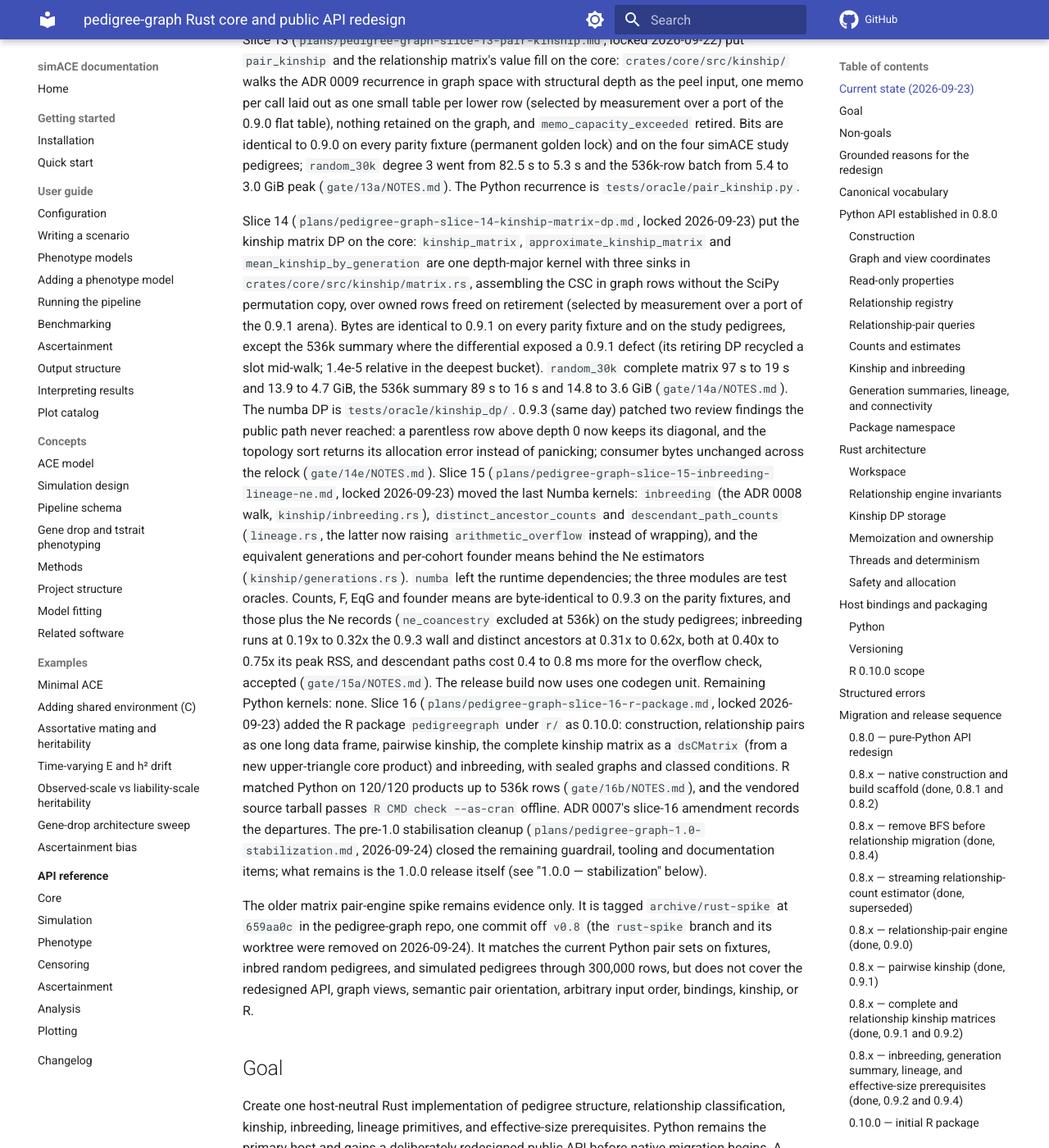
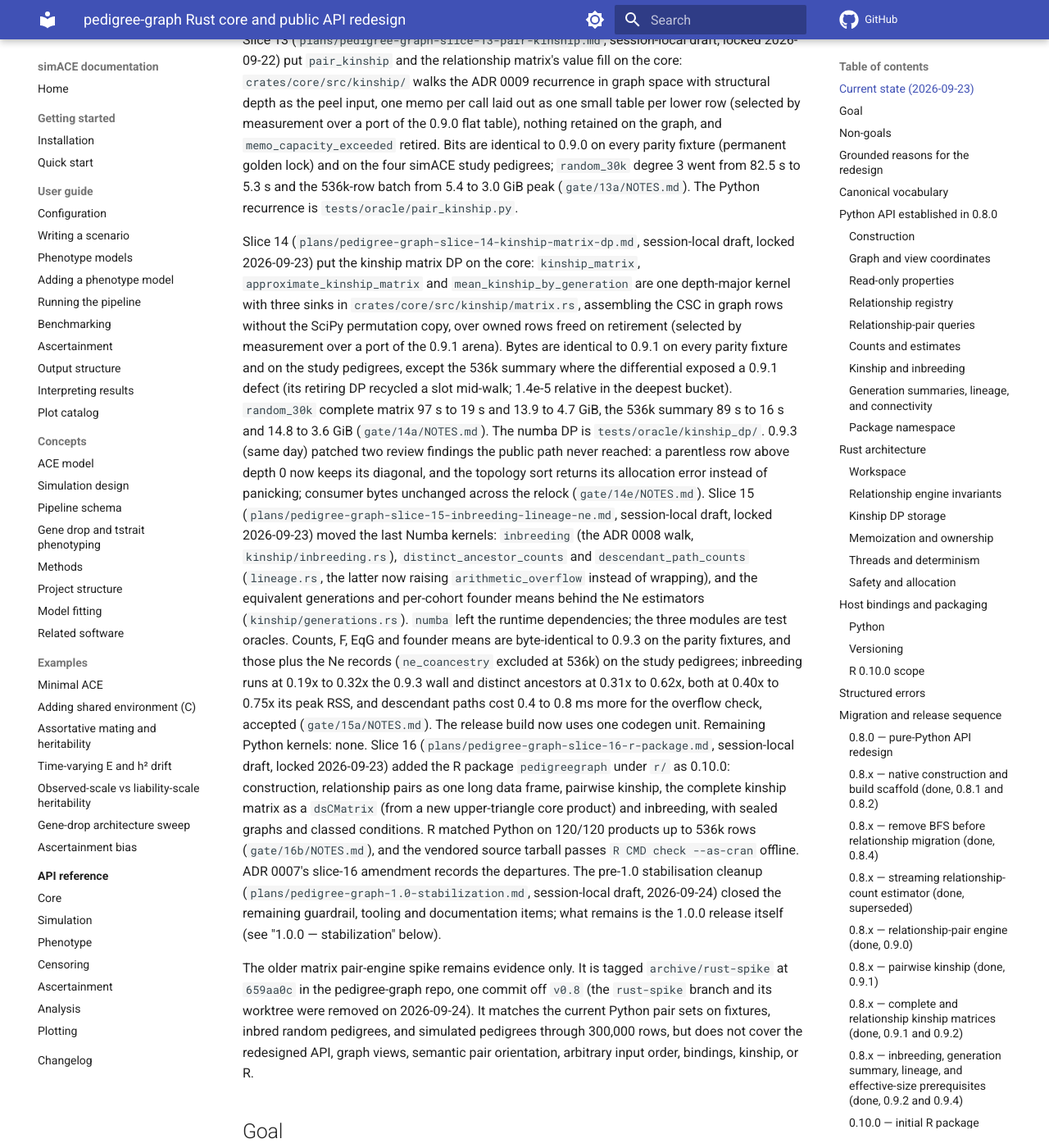
Before and after one commit to rwaples/simACE, an MkDocs documentation site: the page built from docs/plans/pedigree-graph-rust-core.md, in a window 1280 px wide and 1400 px high, scrolled down 1924 px. Shown: the whole window at 82% size. Built offline with MkDocs 1.6.1 and Material for MkDocs 9.7.7, drawn with Linux system fonts in a browser that asks for light colours; comment, search, counter and statistics services are not loaded; some of the changed text lies outside the part shown.

Commit message:
Mark citations of gitignored plan drafts as session-local
ADRs 0020-0022 and the rust-core plan cite files under plans/, which only
the author's checkout has. Label them the way ADR 0017 already does, so a
reader knows the path will not resolve.

```diff
--- a/docs/plans/pedigree-graph-rust-core.md
+++ b/docs/plans/pedigree-graph-rust-core.md
@@ -6,7 +6,7 @@ and ADR 0007 (Rust core, host boundary, and release,
 `external/pedigree-graph/docs/adr/0007-rust-core-host-boundary-and-release.md`),
 as amended by ADR 0010 (the relationship engine streams rows and saturates
 multiplicity at two) and ADR 0011 (the scalar estimate's exact set). Implementation
-has begun; see "Current state" below. Supersedes `plans/pedigree-graph-rust-core.md`.
+has begun; see "Current state" below. Supersedes `plans/pedigree-graph-rust-core.md` (session-local draft).
 
 ## Current state (2026-09-23)
 
@@ -23,7 +23,7 @@ Rust pair engine with a pair sink in place of the counter, not a second
 implementation, and that its saturating multiplicity replaces the spike's unchecked
 `i32` arithmetic.
 
-Slice 10a (2026-09-09, `plans/pedigree-graph-slice-10-native-scaffold.md`) closed the
+Slice 10a (2026-09-09, `plans/pedigree-graph-slice-10-native-scaffold.md`, session-local draft) closed the
 scaffold gap in the pedigree-graph working tree: `crates/python` is the PyO3
 `pedigree_graph._native` module (`abi3-py313`), `pyproject.toml` builds with maturin
 and takes its version from `[workspace.package]`, and the first migrated kernels are
@@ -34,7 +34,7 @@ order) with the numba and NumPy originals deleted and oracles kept under
 0.8.1 wheel (gate records under `docs/pedigree-graph-0.8-migration/gate/10a/` and
 `10c/` in the pedigree-graph repo).
 
-Slice 10b (`plans/pedigree-graph-slice-10b-native-construction.md`) moved
+Slice 10b (`plans/pedigree-graph-slice-10b-native-construction.md`, session-local draft) moved
 construction proper into the core: `crates/core/src/graph.rs` builds the pedigree
 from host-coerced int64 columns (range, sex encoding, duplicate and shared-parent
 ids, id→row resolution, topology, the MZ contract, optional-column collapse, the
@@ -45,7 +45,7 @@ coercion (frames, nullable dtypes, host nulls) stays in `_input.py`. The 0.8.1 r
 survive as `tests/oracle/construction.py` behind a Hypothesis differential. 10b
 published 0.8.2.
 
-Slice 11 (`plans/pedigree-graph-slice-11-relationship-counts.md`) wired
+Slice 11 (`plans/pedigree-graph-slice-11-relationship-counts.md`, session-local draft) wired
 `PedigreeGraph.relationship_counts` and `PedigreeView.relationship_counts` to the
 engine. The engine's category definitions stayed the 0.7.1 ones; the ADR 0006
 closest-category rule is a per-row precedence fold over the final sets (ADR 0010,
@@ -67,7 +67,7 @@ lifecycle; `RelationshipCountResult` lost `approximate` and `clamped`. Callers t
 need every category use the native `relationship_counts`. So there is no estimator
 left to port, and the next open step is the relationship-pair engine.
 
-Slice 12 (`plans/pedigree-graph-slice-12-relationship-pairs-v2.md`) put
+Slice 12 (`plans/pedigree-graph-slice-12-relationship-pairs-v2.md`, session-local draft) put
 `relationship_pairs` on the Rust row-streaming engine and published 0.9.0
 (2026-09-20): graph and view blocks element for element what the SciPy matrix
 engine returned, the matrix engine kept as `tests/oracle/relationship_pairs.py`,
@@ -77,7 +77,7 @@ test seam, and `ResourceError("allocation_failed")`. Gate records
 where the consumer gate tools now live (`tools/consumer_gate.py`,
 `tools/byte_parity.sh`; renamed from `pg08_*` / `pg09_*` on 2026-09-24).
 
-Slice 13 (`plans/pedigree-graph-slice-13-pair-kinship.md`, locked 2026-09-22)
+Slice 13 (`plans/pedigree-graph-slice-13-pair-kinship.md`, session-local draft, locked 2026-09-22)
 put `pair_kinship` and the relationship matrix's value fill on the core:
 `crates/core/src/kinship/` walks the ADR 0009 recurrence in graph space with
 structural depth as the peel input, one memo per call laid out as one small
@@ -88,7 +88,7 @@ and on the four simACE study pedigrees; `random_30k` degree 3 went from
 82.5 s to 5.3 s and the 536k-row batch from 5.4 to 3.0 GiB peak
 (`gate/13a/NOTES.md`). The Python recurrence is `tests/oracle/pair_kinship.py`.
 
-Slice 14 (`plans/pedigree-graph-slice-14-kinship-matrix-dp.md`, locked
+Slice 14 (`plans/pedigree-graph-slice-14-kinship-matrix-dp.md`, session-local draft, locked
 2026-09-23) put the kinship matrix DP on the core: `kinship_matrix`,
 `approximate_kinship_matrix` and `mean_kinship_by_generation` are one
 depth-major kernel with three sinks in `crates/core/src/kinship/matrix.rs`,
@@ -104,7 +104,7 @@ the deepest bucket). `random_30k` complete matrix 97 s to 19 s and 13.9 to
 reached: a parentless row above depth 0 now keeps its diagonal, and the
 topology sort returns its allocation error instead of panicking; consumer
 bytes unchanged across the relock (`gate/14e/NOTES.md`).
-Slice 15 (`plans/pedigree-graph-slice-15-inbreeding-lineage-ne.md`, locked
+Slice 15 (`plans/pedigree-graph-slice-15-inbreeding-lineage-ne.md`, session-local draft, locked
 2026-09-23) moved the last Numba kernels: `inbreeding` (the ADR 0008 walk,
 `kinship/inbreeding.rs`), `distinct_ancestor_counts` and
 `descendant_path_counts` (`lineage.rs`, the latter now raising
@@ -119,7 +119,7 @@ inbreeding runs at 0.19x to 0.32x the 0.9.3 wall and distinct ancestors at
 cost 0.4 to 0.8 ms more for the overflow check, accepted
 (`gate/15a/NOTES.md`). The release build now uses one codegen unit.
 Remaining Python kernels: none.
-Slice 16 (`plans/pedigree-graph-slice-16-r-package.md`, locked 2026-09-23)
+Slice 16 (`plans/pedigree-graph-slice-16-r-package.md`, session-local draft, locked 2026-09-23)
 added the R package `pedigreegraph` under `r/` as 0.10.0: construction,
 relationship pairs as one long data frame, pairwise kinship, the complete
 kinship matrix as a `dsCMatrix` (from a new upper-triangle core product) and
@@ -127,7 +127,7 @@ inbreeding, with sealed graphs and classed conditions. R matched Python on
 120/120 products up to 536k rows (`gate/16b/NOTES.md`), and the vendored
 source tarball passes `R CMD check --as-cran` offline. ADR 0007's slice-16
 amendment records the departures. The pre-1.0 stabilisation cleanup
-(`plans/pedigree-graph-1.0-stabilization.md`, 2026-09-24) closed the remaining
+(`plans/pedigree-graph-1.0-stabilization.md`, session-local draft, 2026-09-24) closed the remaining
 guardrail, tooling and documentation items; what remains is the 1.0.0 release
 itself (see "1.0.0 — stabilization" below).
 
@@ -737,7 +737,7 @@ Close or explicitly disposition all deferred issues, remove temporary migration
 allowlists, complete architecture guardrails, decide whether to publish the Rust core,
 and verify supported Python/R artifacts from clean installations.
 
-The pre-1.0 cleanup (`plans/pedigree-graph-1.0-stabilization.md`, 2026-09-24, no
+The pre-1.0 cleanup (`plans/pedigree-graph-1.0-stabilization.md`, session-local draft, 2026-09-24, no
 release) did the first three: every tracker issue is closed, the migration allowlists
 and markers are gone, the determinism, panic and `Send + Sync` guardrails are in, the
 gate tools are renamed (`tools/consumer_gate.py`, `tools/byte_parity.sh`), and the
```
Also changed, not shown: docs/adr/0020-standalone-simace-cli.md (+1 -1 lines), docs/adr/0021-two-canonical-replicate-parquets.md (+1 -1 lines), docs/adr/0022-relationship-moments.md (+1 -1 lines).
